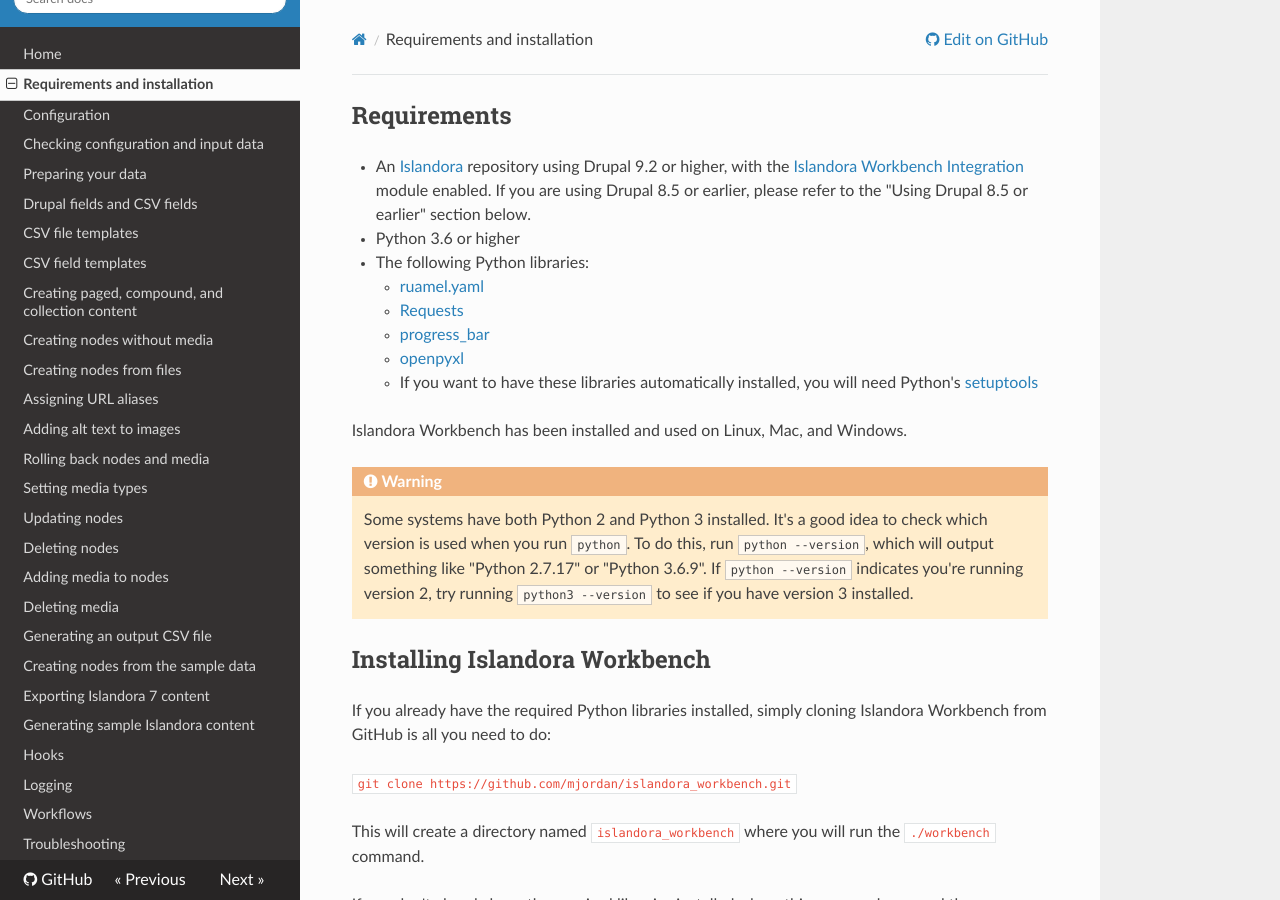
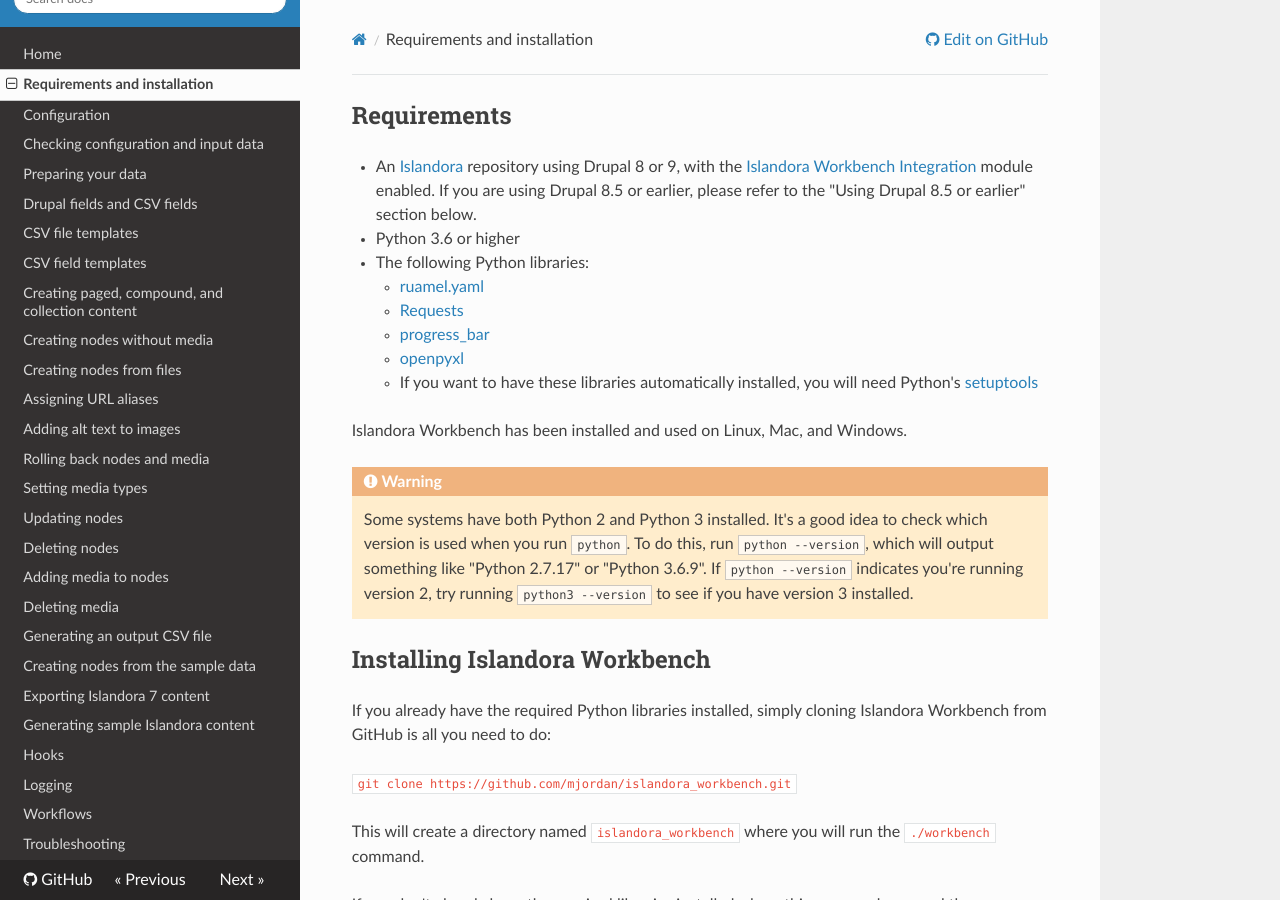
Before and after one commit to mjordan/islandora_workbench_docs, an MkDocs documentation site: the page built from docs/installation.md, in a window 1280 px wide and 900 px high. Built offline with MkDocs 1.6.1, drawn with Linux system fonts in a browser that asks for light colours; nearby versions of some CDN libraries; old or Windows-style settings are respelled for this version of MkDocs.

Commit message:
Catch up commit.

```diff
--- a/docs/installation.md
+++ b/docs/installation.md
@@ -1,6 +1,6 @@
 ## Requirements
 
-* An [Islandora](https://islandora.ca/) repository using Drupal 9.2 or higher, with the [Islandora Workbench Integration](https://github.com/mjordan/islandora_workbench_integration) module enabled. If you are using Drupal 8.5 or earlier, please refer to the "Using Drupal 8.5 or earlier" section below.
+* An [Islandora](https://islandora.ca/) repository using Drupal 8 or 9, with the [Islandora Workbench Integration](https://github.com/mjordan/islandora_workbench_integration) module enabled. If you are using Drupal 8.5 or earlier, please refer to the "Using Drupal 8.5 or earlier" section below.
 * Python 3.6 or higher
 * The following Python libraries:
     * [ruamel.yaml](https://yaml.readthedocs.io/en/latest/index.html)
```
Also changed, not shown: docs/configuration.md (+1 -1 lines), site/configuration/index.html, site/index.html, site/installation/index.html, site/sitemap.xml.
